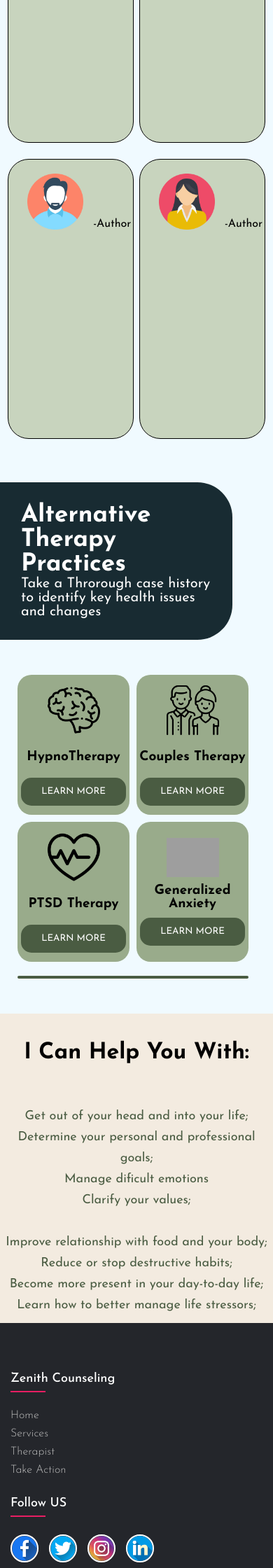
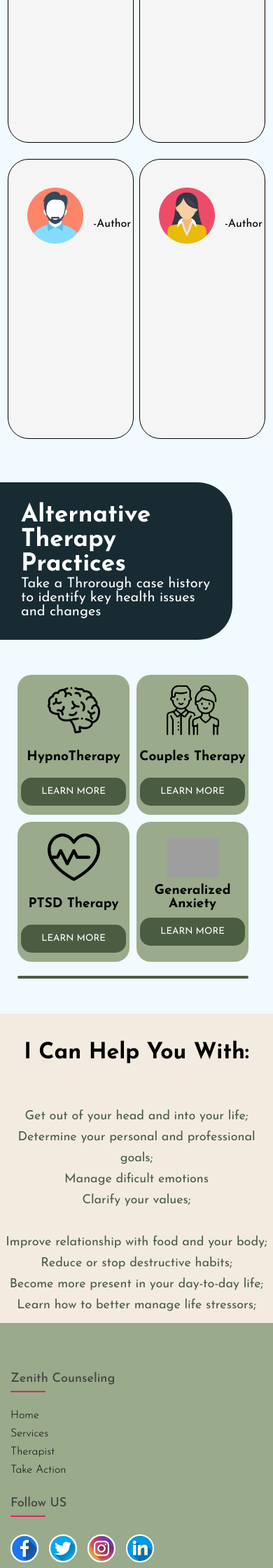
Before and after one commit to Andy2020code/Therapist-server, a Flask app: page / in a window 390 px wide. Shown: the part 880-3120 px from the top of the page at 70% size. Run offline with Flask 3, Linux system fonts and the light colour scheme; some web fonts are replaced; grey boxes are pictures that could not be loaded.

Commit message:
Update index.css

```diff
--- a/static/css/index.css
+++ b/static/css/index.css
@@ -164,6 +164,7 @@ input[type="checkbox"]{
   @media (max-width: 1200px){
 
     .index-top-layout{
+      background: linear-gradient(to bottom, rgba(0,0,0,0.9), rgba(0,0,0,0.5)), url(IMG/Background-01.png);
       background-size: 115%;
       background-position: 10% 0%;
     }
@@ -195,7 +196,7 @@ input[type="checkbox"]{
 
   .request-appt-layout{
     margin-top: 8.8vh;
-    background-color: #4A5C42;
+    background-color: #4A5C41;
     border-bottom-left-radius: 70px;
     border-bottom-right-radius: 70px;
     position: relative;
@@ -227,12 +228,6 @@ input[type="checkbox"]{
 
   }
 
-  @media (max-width: 1200px){
-    .request-appt-layout{
-      margin-top: 80px;
-    }
-  }
-
   @media (max-width: 500px){
     .request-appt-layout{
       width: 50%;
@@ -258,7 +253,6 @@ input[type="checkbox"]{
       line-height: 22px;
     }
   }
-
 
   .sch-btn{
     background-color: #99AB8B;
@@ -335,18 +329,13 @@ input[type="checkbox"]{
 
   }
 
-  @media (max-width: 1200px){
+  @media (max-width: 1024px){
     .card-row-body{
         border: 1px solid black;
-        background-color: #C8D4BE;
+        background-color: #f5f5f5;
         width: 350px;
         height: 400px;
         margin: 3% 1%;
-    }
-
-    .card-row-body img{
-      position: relative;
-      top: 20px;
     }
 
     .author{
@@ -779,7 +768,7 @@ input[type="checkbox"]{
   }
 
     .footer{
-      background-color: #24262b;
+      background-color: #99AB8B;
       padding: 70px 0;
     }
 
@@ -790,7 +779,7 @@ input[type="checkbox"]{
 
     .footer-col h4{
       font-size: 18px;
-      color: #fff;
+      color: #444;
       text-transform: capitalize;
       margin-bottom: 35px;
       font-weight: 500;
@@ -815,10 +804,10 @@ input[type="checkbox"]{
   .footer-col ul li a{
     font-size: 16px;
     text-transform: capitalize;
-    color: #fff;
+    color: #444;
     text-decoration: none;
     font-weight: 300;
-    color: #bbbbbb;
+    color: #000;
     display: block;
     transition: all 0.3s ease;
   }
```
